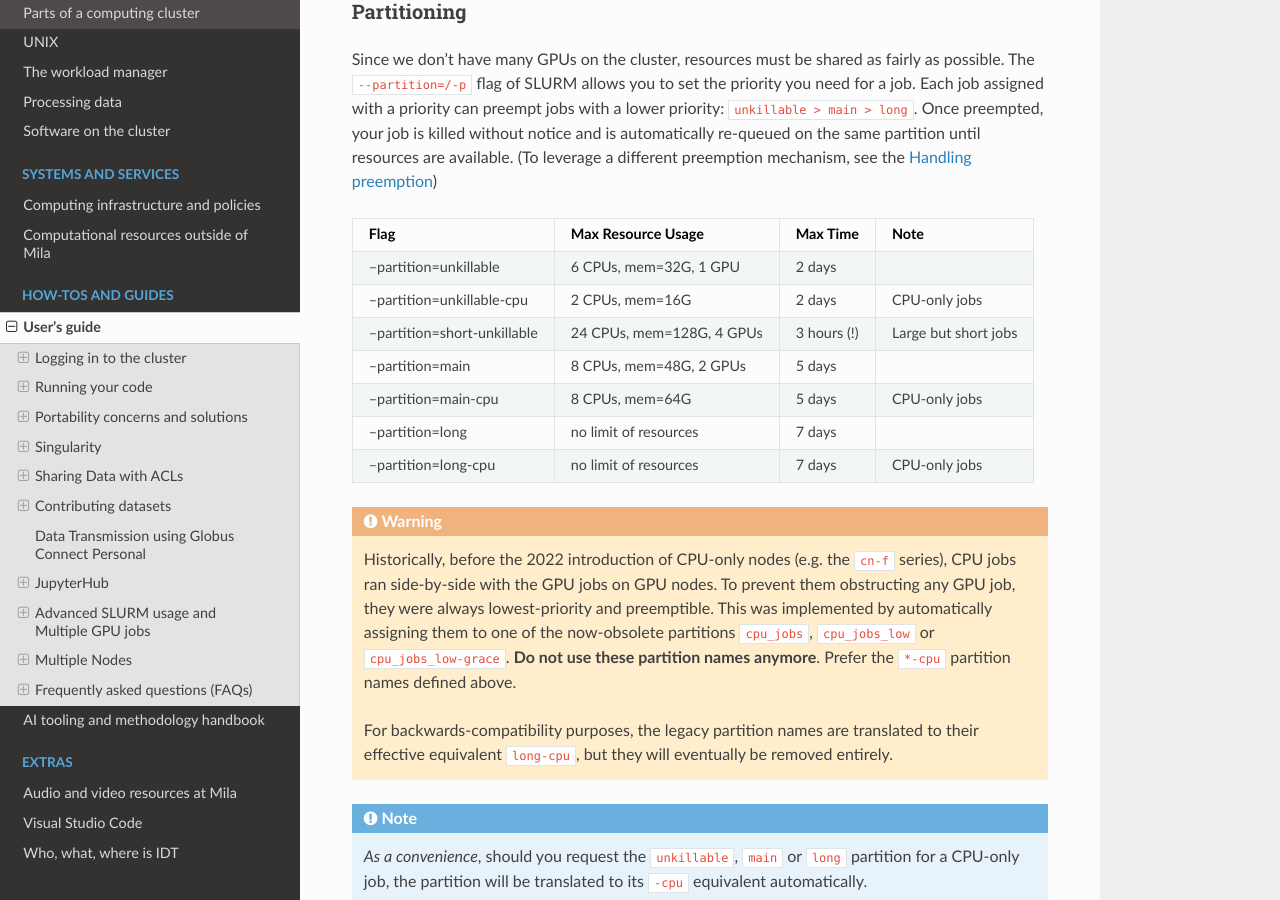
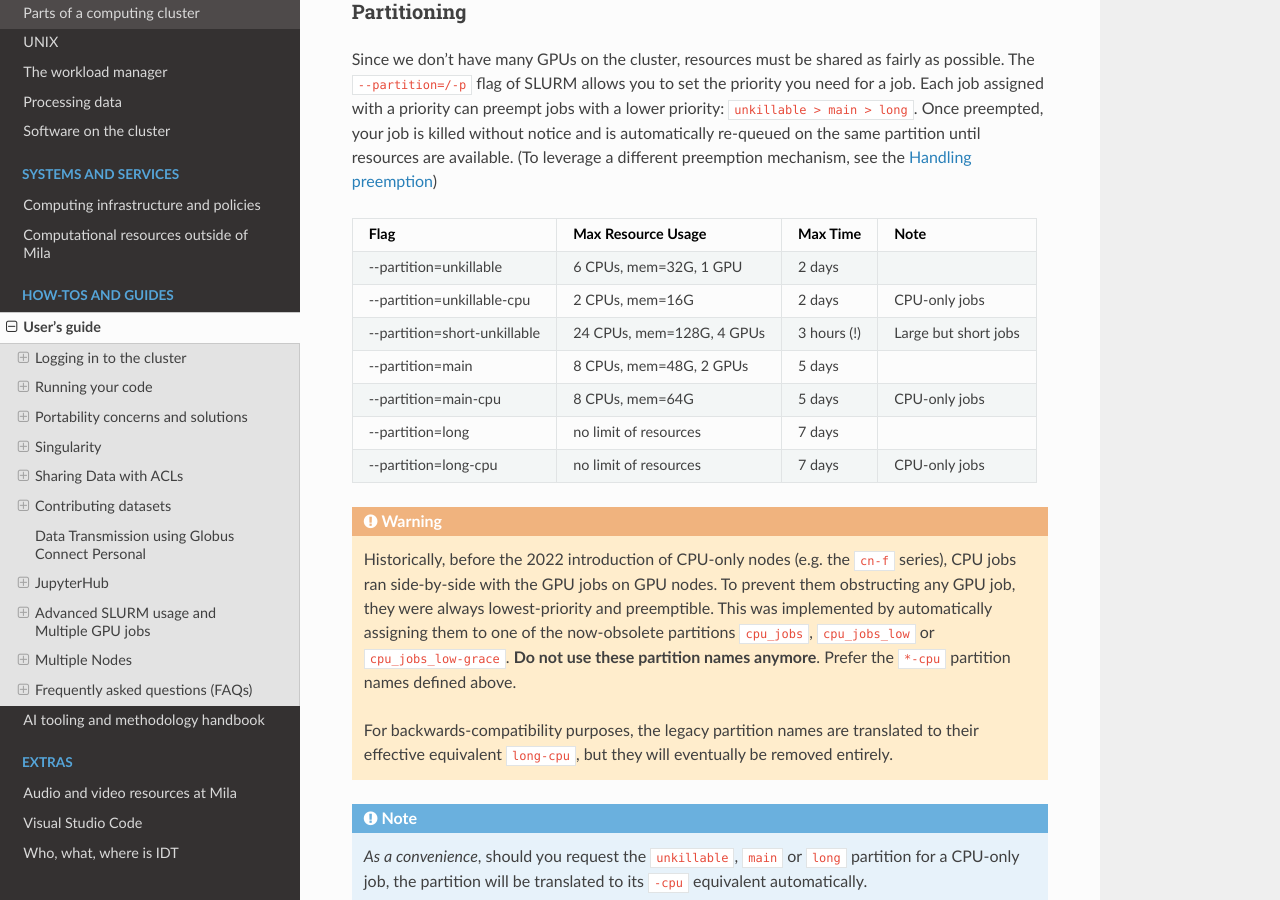
Before and after one commit to mila-iqia/mila-docs, a Sphinx documentation site: the page built from docs/Userguide.rst, in a window 1280 px wide and 900 px high, scrolled down 5744 px. Built offline with Sphinx 7.4.7 and the Read the Docs theme 2.0.0, drawn with Linux system fonts in a browser that asks for light colours.

```diff
--- a/docs/Userguide_running_code.rst
+++ b/docs/Userguide_running_code.rst
@@ -142,17 +142,17 @@ killed without notice and is automatically re-queued on the same partition until
 resources are available. (To leverage a different preemption mechanism, see the
 :ref:`Handling preemption <advanced_preemption>`)
 
-============================ ========================== ============ ====================
-Flag                         Max Resource Usage         Max Time     Note
-============================ ========================== ============ ====================
---partition=unkillable       6  CPUs, mem=32G,  1 GPU   2 days
---partition=unkillable-cpu   2  CPUs, mem=16G           2 days       CPU-only jobs
---partition=short-unkillable 24 CPUs, mem=128G, 4 GPUs  3 hours (!)  Large but short jobs
---partition=main             8  CPUs, mem=48G,  2 GPUs  5 days
---partition=main-cpu         8  CPUs, mem=64G           5 days       CPU-only jobs
---partition=long             no limit of resources      7 days
---partition=long-cpu         no limit of resources      7 days       CPU-only jobs
-============================ ========================== ============ ====================
+============================= ========================== ============ ====================
+Flag                          Max Resource Usage         Max Time     Note
+============================= ========================== ============ ====================
+\--partition=unkillable       6  CPUs, mem=32G,  1 GPU   2 days
+\--partition=unkillable-cpu   2  CPUs, mem=16G           2 days       CPU-only jobs
+\--partition=short-unkillable 24 CPUs, mem=128G, 4 GPUs  3 hours (!)  Large but short jobs
+\--partition=main             8  CPUs, mem=48G,  2 GPUs  5 days
+\--partition=main-cpu         8  CPUs, mem=64G           5 days       CPU-only jobs
+\--partition=long             no limit of resources      7 days
+\--partition=long-cpu         no limit of resources      7 days       CPU-only jobs
+============================= ========================== ============ ====================
 
 .. warning ::
 
```
